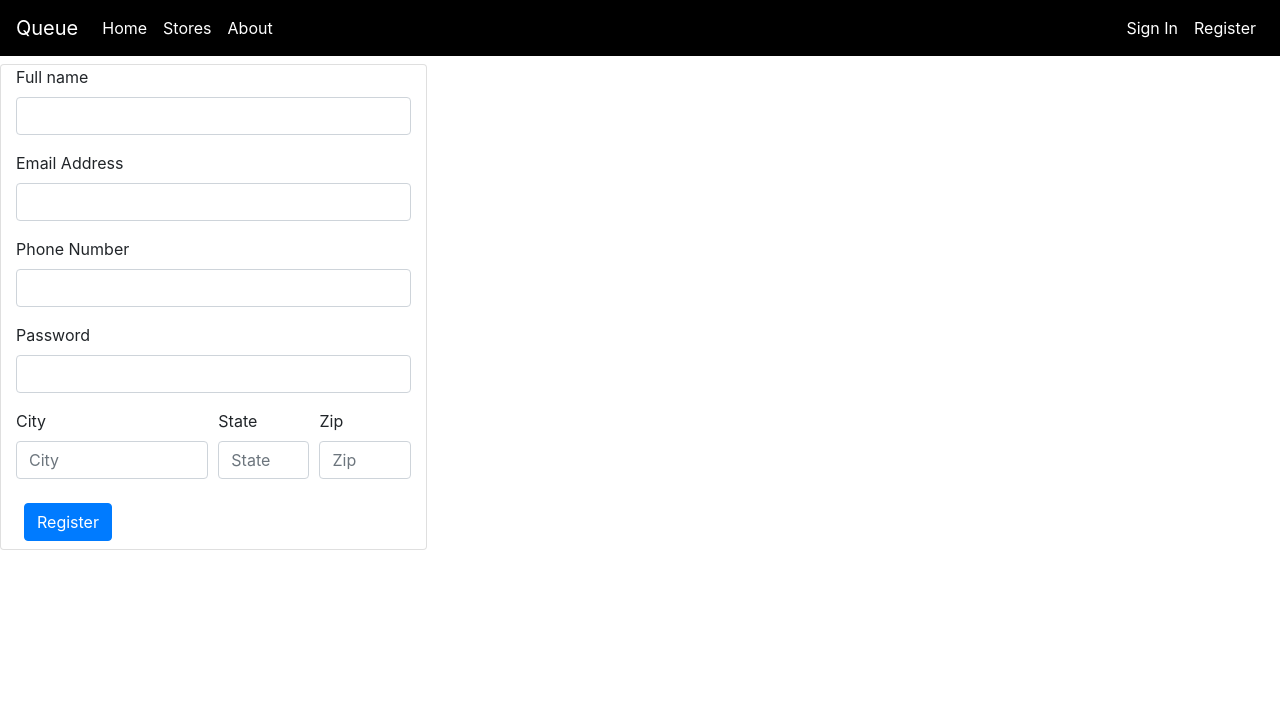
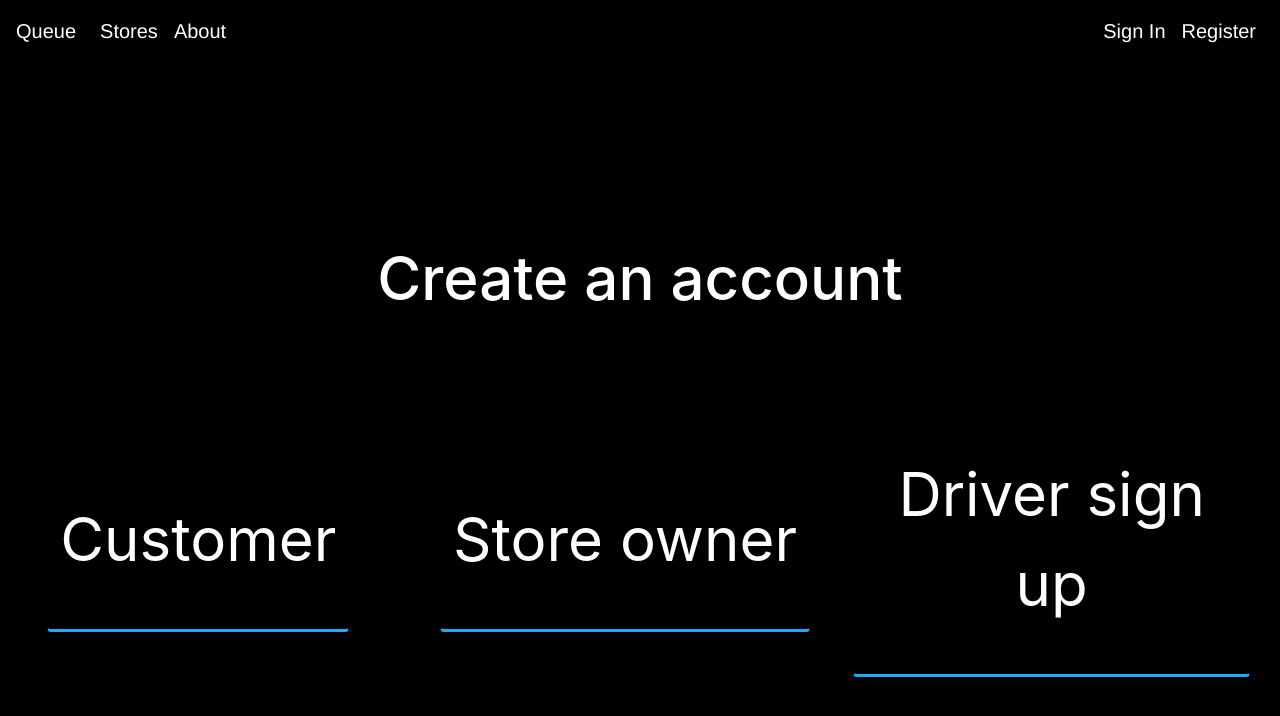
Before and after one commit to CS-PCockrill/queue, a React (Create React App) app in the folder ui/queue-ui/: page /register in a window 1280 px wide. Shown: the top 716 px of the page. Built offline with nearby package versions, Linux system fonts and the light colour scheme.

Commit message:
added registration options/sign in options and helper components

```diff
--- a/ui/queue-ui/src/App.js
+++ b/ui/queue-ui/src/App.js
@@ -8,7 +8,9 @@ import {
 
 import './App.css';
 import { NavigationBar } from './components/NavigationBar';
-import { RegistrationForm } from './components/RegistrationForm/registrationform';
+import { RegistrationOptions } from './components/RegistrationForm/RegistrationOptions';
+import { RegistrationForm } from './components/RegistrationForm/Customer/RegistrationForm';
+import { SignInOptions } from './components/SignIn/SignInOptions';
 import Home from './components/HomePage/Home';
 import About from './components/About';
 import Stores from './components/Stores';
@@ -25,7 +27,9 @@ class App extends Component {
               <Route exact path="/" component={Home} />
               <Route path="/about" component={About} />
               <Route path="/stores" component={Stores} />
-              <Route path="/register" component={RegistrationForm} />
+              <Route path="/register" component={RegistrationOptions} />
+              <Route path="/registercustomer" component={RegistrationForm} />
+              <Route path="/signin" component={SignInOptions} />
               <Route component={NoMatch} />
             </Switch>
         </Router>
--- a/ui/queue-ui/src/components/HomePage/Jumbotron.js
+++ b/ui/queue-ui/src/components/HomePage/Jumbotron.js
@@ -1,7 +1,7 @@
 import React from 'react';
 import { Jumbotron as Jumbo, Container, Button } from 'react-bootstrap';
 import styled from 'styled-components';
-import deliveryMan from './cover-image-delivery-man.jpg'
+import deliveryMan from './high-rise-buildings.jpg'
 
 //
 const Styles = styled.div`
--- a/ui/queue-ui/src/components/NavigationBar.js
+++ b/ui/queue-ui/src/components/NavigationBar.js
@@ -1,19 +1,28 @@
-import React, { Component } from 'react';
+import React from 'react';
 import { Nav, Navbar } from 'react-bootstrap';
 import styled from 'styled-components';
 
 const Styles = styled.div`
     .navbar {
         background-color: #000;
+        font-family: "Helvetica Neue";
+        font-size: 20px;
     }
 
     .navbar-brand, .navbar-nav .nav-link {
-        color: #FFFFFF;
+        color: white;
 
-        &hover: {
-            color: white;
-        }
     }
+    .navbar-brand:hover {
+        color: white;
+    }
+    .navbar-nav .nav-link:hover {
+        color: white;
+        border-bottom: 2px solid #20ABF5;
+        padding-bottom: 1px;
+    }
+
+
 `;
 
 export const NavigationBar = () => (
@@ -26,12 +35,11 @@ export const NavigationBar = () => (
             <Navbar.Toggle aria-controls="basic-navbar-nav" />
             <Navbar.Collapse id="basic-navbar-nav">
                 <Nav className="mr-auto">
-                    <Nav.Item><Nav.Link href="/">Home</Nav.Link></Nav.Item>
-                    <Nav.Item><Nav.Link href="/stores">Stores</Nav.Link></Nav.Item>
+                    <Nav.Item ><Nav.Link href="/stores">Stores</Nav.Link></Nav.Item>
                     <Nav.Item><Nav.Link href="/about">About</Nav.Link></Nav.Item>
                 </Nav>
                 <Nav className="ml-auto">
-                    <Nav.Item><Nav.Link href="/">Sign In</Nav.Link></Nav.Item>
+                    <Nav.Item><Nav.Link href="/signin">Sign In</Nav.Link></Nav.Item>
                     <Nav.Item><Nav.Link href="/register">Register</Nav.Link></Nav.Item>
                 </Nav>
 
--- a/ui/queue-ui/src/components/RegistrationForm/registrationform.js
+++ b/ui/queue-ui/src/components/RegistrationForm/Customer/RegistrationForm.js
@@ -1,12 +1,25 @@
 import React, { useState } from 'react';
-import { Form, Button, Col } from 'react-bootstrap';
+import { Container, Form, Button, Col, Row } from 'react-bootstrap'
 import axios from 'axios';
+import styled from 'styled-components';
+
+const Styles = styled.div`
+    main {
+        background-color: #fff;
+        justify-content: center;
+        align-items: center;
+        align-content: center;
+        text-align: center;
+        width: 33vw;
+    }
+`;
 
 export function RegistrationForm(props) {
     const [state, setState] = useState({
         fullName: "",
         email : "",
-        password : ""
+        password : "",
+        city : ""
     })
 
     const handleChange = (e) => {
@@ -61,10 +74,11 @@ export function RegistrationForm(props) {
             props.showError('Please enter a valid username and password.')
         }
     }
-
     return(
-        <div className="card col-12 col-lg-4 login-card mt-2 hv-center">
-            <Form>
+        <Styles>
+            <main>
+                <h1>Customer Sign Up</h1>
+                <Form>
                 <Form.Group controlId="formGroupFullName">
                     <Form.Label>Full name</Form.Label>
                     <Form.Control
@@ -98,42 +112,9 @@ export function RegistrationForm(props) {
 
                     />
                 </Form.Group>
-                <Form.Group controlId="formGroupPassword">
-                    <Form.Label>Password</Form.Label>
-                    <Form.Control
-                    className="form-control"
-                    type="password"
-                    id="password"
-                    value={state.password}
-                    onChange={handleChange}
+                </Form>
+            </main>
+        </Styles>
 
-                    />
-                </Form.Group>
-                <Form.Row>
-                    <Form.Group as={Col} md="6" controlId="validationCustom03">
-                    <Form.Label>City</Form.Label>
-                    <Form.Control type="text" placeholder="City" required />
-                    <Form.Control.Feedback type="invalid">
-                        Please provide a valid city.
-                    </Form.Control.Feedback>
-                    </Form.Group>
-                    <Form.Group as={Col} md="3" controlId="validationCustom04">
-                    <Form.Label>State</Form.Label>
-                    <Form.Control type="text" placeholder="State" required />
-                    <Form.Control.Feedback type="invalid">
-                        Please provide a valid state.
-                    </Form.Control.Feedback>
-                    </Form.Group>
-                    <Form.Group as={Col} md="3" controlId="validationCustom05">
-                    <Form.Label>Zip</Form.Label>
-                    <Form.Control type="text" placeholder="Zip" required />
-                    <Form.Control.Feedback type="invalid">
-                        Please provide a valid zip.
-                    </Form.Control.Feedback>
-                    </Form.Group>
-                </Form.Row>
-                <Button className="m-2" type="submit" varient="outline-primary" onClick={handleSubmitClick}>Register</Button>
-            </Form>
-        </div>
-        );
+    )
 }
--- /dev/null
+++ b/ui/queue-ui/src/components/RegistrationForm/RegistrationOptions.js
@@ -0,0 +1,118 @@
+import React, { useState } from 'react';
+import { Form, Button, Col, Row } from 'react-bootstrap';
+import axios from 'axios';
+import styled from 'styled-components';
+import {
+    BrowserRouter as Router,
+    Switch,
+    Route,
+    Link
+    } from 'react-router-dom';
+
+const Styles = styled.div`
+    .jumbo {
+        background-color: #000;
+        background-size: cover;
+        position: relative;
+        text-align: center;
+        align-content: center;
+        justify-content: center;
+        align-items: center;
+        margin: auto;
+        height: 93vh;
+        display: flex;
+        flex-direction: row;
+
+    }
+    .container {
+        align-content: center;
+        position: relative;
+        background-color: #000;
+
+    }
+    .button {
+        background-color: #000;
+        color: #ffffff;
+        font-size: 60px;
+        text-decoration: none;
+        border-bottom: 3px solid #20ABF5;
+        padding-bottom: 45px;
+        font-family: "-apple-system";
+    }
+
+    .button:hover {
+        opacity: 90%;
+
+    }
+
+    .line {
+        color: #fff;
+        line-height: 24px;
+        font-weight: normal;
+        font-size: 16px;
+    }
+    h1 {
+        padding-top: 50px;
+        color: #fff;
+        margin-bottom: 10%;
+        font-size: 60px;
+    }
+    main {
+        background-color: #000;
+        position: relative;
+        margin: auto;
+        height: 93vh;
+        text-align: center;
+        align-content: center;
+        justify-content: center;
+        align-items: center;
+    }
+    .options {
+        text-align: center;
+        align-content: center;
+        justify-content: space-evenly;
+        align-items: center;
+        display: flex;
+        flex-direction: row;
+        width: 100%;
+    }
+`;
+
+export function RegistrationOptions() {
+
+    return(
+        <Styles>
+            <main>
+                <h1>Create an account</h1>
+                <Row className="options">
+                    <Col><Link to="/registercustomer">
+                        <Button
+                        className="button"
+                        variant="link">
+                        Customer
+                        </Button>
+                        </Link>
+
+                    </Col>
+                    <Col><Button
+                        className="button"
+                        variant="link"
+                        onClick={() => {console.log("clicked")}}>
+                        Store owner
+                        </Button>
+
+                    </Col>
+                    <Col><Button
+                        className="button"
+                        variant="link"
+                        onClick={() => {console.log("clicked")}}>
+                        Driver sign up
+                        </Button>
+
+                    </Col>
+                    </Row>
+            </main>
+
+        </Styles>
+        );
+}
--- /dev/null
+++ b/ui/queue-ui/src/components/SignIn/SignInOptions.js
@@ -0,0 +1,119 @@
+import React, { useState } from 'react';
+import { Form, Button, Col, Row } from 'react-bootstrap';
+import axios from 'axios';
+import styled from 'styled-components';
+import {
+    BrowserRouter as Router,
+    Switch,
+    Route,
+    Link
+    } from 'react-router-dom';
+
+    const Styles = styled.div`
+    .jumbo {
+        background-color: #000;
+        background-size: cover;
+        position: relative;
+        text-align: center;
+        align-content: center;
+        justify-content: center;
+        align-items: center;
+        margin: auto;
+        height: 93vh;
+        display: flex;
+        flex-direction: row;
+
+    }
+    .container {
+        align-content: center;
+        position: relative;
+        background-color: #000;
+
+    }
+    .button {
+        background-color: #000;
+        color: #ffffff;
+        font-size: 60px;
+        text-decoration: none;
+        border-bottom: 3px solid #20ABF5;
+        padding-bottom: 45px;
+        font-family: "-apple-system";
+    }
+
+    .button:hover {
+        opacity: 90%;
+
+    }
+
+    .line {
+        color: #fff;
+        line-height: 24px;
+        font-weight: normal;
+        font-size: 16px;
+    }
+    h1 {
+        padding-top: 50px;
+        color: #fff;
+        margin-bottom: 10%;
+        font-size: 60px;
+    }
+    main {
+        overflow-y: hidden;
+        background-color: #000;
+        position: relative;
+        margin: auto;
+        height: 92.5vh;
+        text-align: center;
+        align-content: center;
+        justify-content: center;
+        align-items: center;
+    }
+    .options {
+        text-align: center;
+        align-content: center;
+        justify-content: space-evenly;
+        align-items: center;
+        display: flex;
+        flex-direction: row;
+        width: 100%;
+    }
+`;
+
+
+export function SignInOptions() {
+    return(
+        <Styles>
+            <main>
+                <h1>Login</h1>
+                <Row className="options">
+                    <Col><Link to="/registercustomer">
+                        <Button
+                        className="button"
+                        variant="link">
+                        Customer
+                        </Button>
+                        </Link>
+
+                    </Col>
+                    <Col><Button
+                        className="button"
+                        variant="link"
+                        onClick={() => {console.log("clicked")}}>
+                        Store owner
+                        </Button>
+
+                    </Col>
+                    <Col><Button
+                        className="button"
+                        variant="link"
+                        onClick={() => {console.log("clicked")}}>
+                        Driver
+                        </Button>
+
+                    </Col>
+                    </Row>
+            </main>
+
+        </Styles>
+        );
+}
```
Also changed, not shown: ui/queue-ui/src/components/RegistrationForm/arrow-icon-clipart-free-download-2.jpg (added), 1 other file (tests, documents, lock files or other folders).
